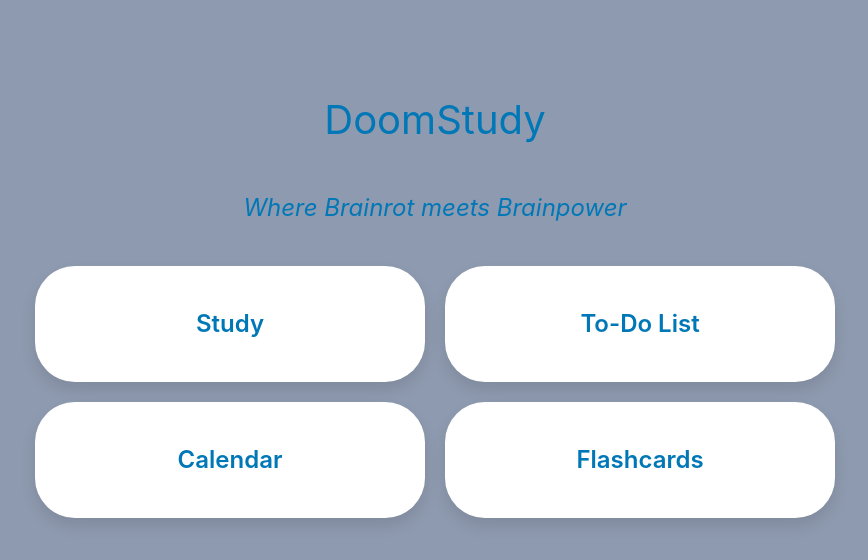
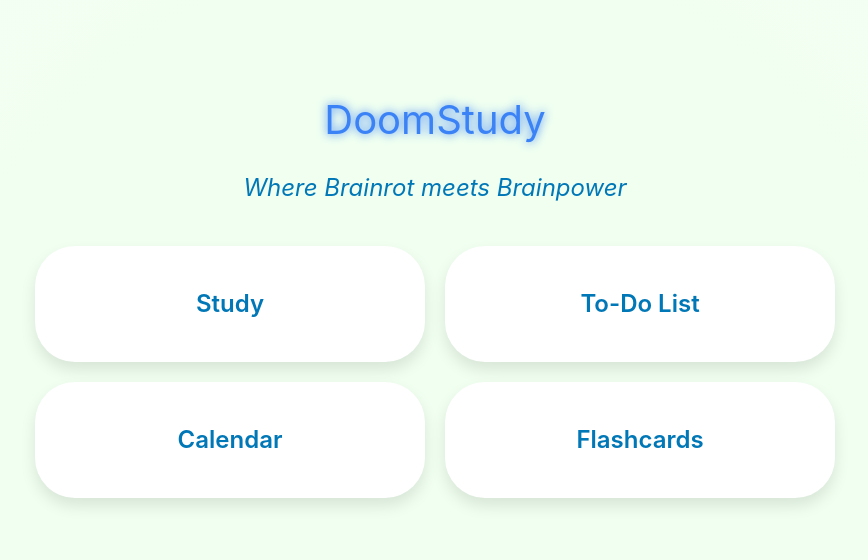
Before and after one commit to AnishBacchus/DoomStudy, a React (Create React App) app in the folder my-frontend/: page / in a window 1280 px wide. Shown: the top 560 px of the page, without its empty margins (205-1073 px from the left). Built offline with nearby package versions, Linux system fonts and the light colour scheme.

Commit message:
Changed background color to honeydew green

```diff
--- a/my-frontend/src/App.js
+++ b/my-frontend/src/App.js
@@ -5,19 +5,17 @@ import Home from "./pages/Home";
 import Study from "./pages/Study";
 
 function App() {
-  // Custom color pallete
-  const palette = {
-    light_grey: "#8E9AAF",
-  };
   return (
-    // Set background color, heigh, and layout style
+    // Set background color, height, and layout style
     <div
       style={{
-        backgroundColor: palette.light_grey,
+        background:
+          "radial-gradient(circle at center, #F0FFF0 60%, #FEFEFA 150%)",
         minHeight: "100vh",
         padding: "50px",
         textAlign: "center",
         margin: 0,
+        color: "white",
       }}
     >
       {/* Wrap the app in a router so we can switch pages */}
--- a/my-frontend/src/index.css
+++ b/my-frontend/src/index.css
@@ -15,3 +15,12 @@ code {
   font-family: source-code-pro, Menlo, Monaco, Consolas, "Courier New",
     monospace;
 }
+html,
+body,
+#root {
+  height: 100%;
+  margin: 0;
+  padding: 0;
+  background-color: #000000; /* or your black color */
+  color: white;
+}
--- a/my-frontend/src/pages/Home.jsx
+++ b/my-frontend/src/pages/Home.jsx
@@ -14,14 +14,21 @@ const Home = () => {
   };
 
   return (
-    <div style={{ padding: 40, background: "#8E9AAF", minHeight: "100vh" }}>
+    <div
+      style={{
+        minHeight: "100vh",
+        padding: 40,
+        color: "white",
+      }}
+    >
       {/* Main Title */}
       <h1
         style={{
           fontSize: 40,
           textAlign: "center",
-          marginBottom: 40,
-          color: "#0077b6",
+          marginBottom: 20,
+          color: "#3b82f6", // Soft Blue Color
+          textShadow: "0 0 10px #3b82f6", // Blue Glow
         }}
       >
         DoomStudy
```
